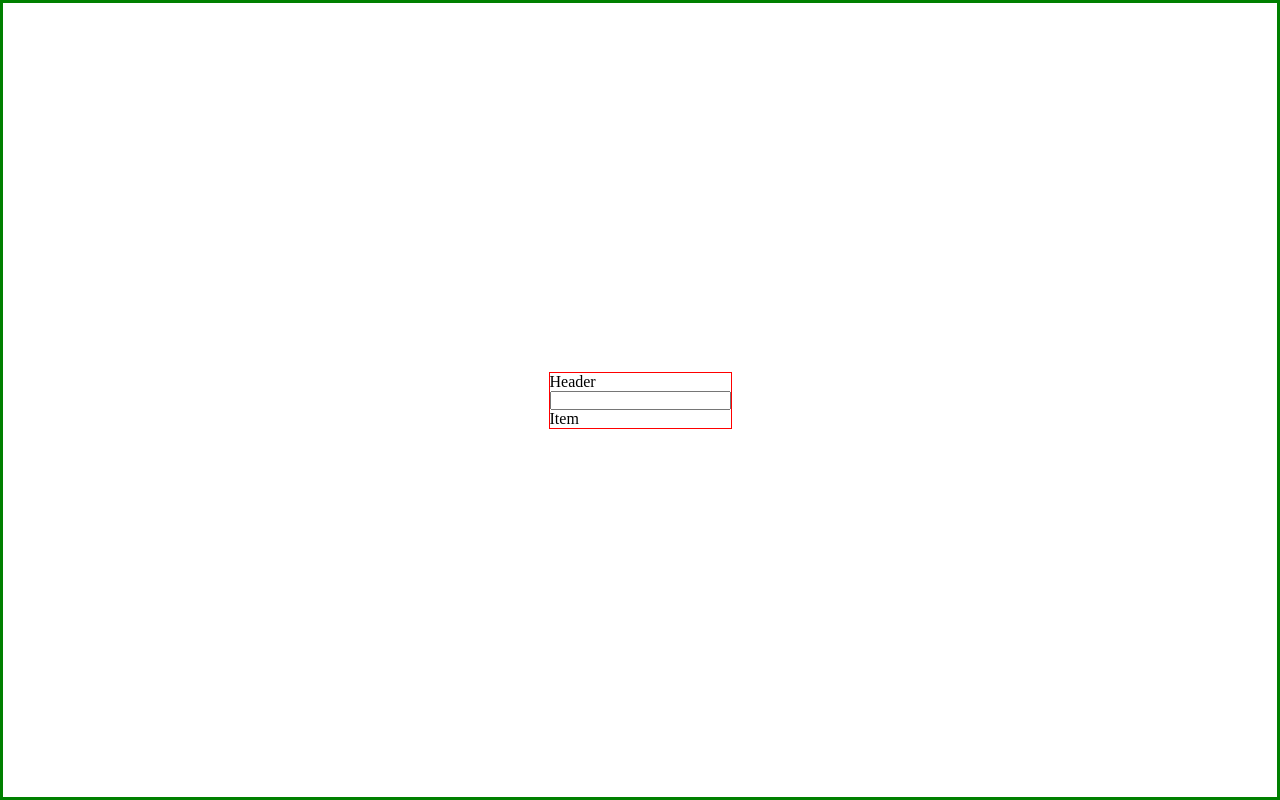
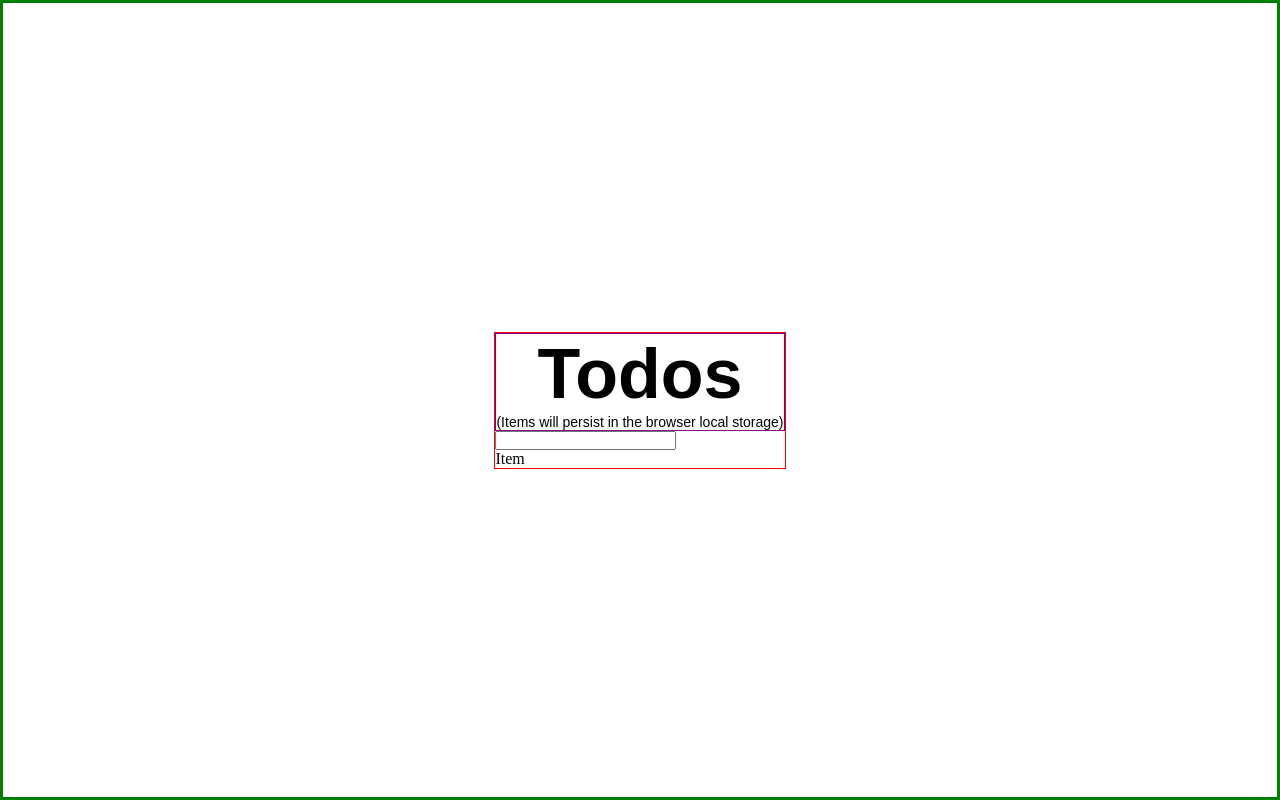
Before and after one commit to M-AminAlizadeh/microverse-todo-list-app-react, a React (Create React App) app: page / in a window 1280 px wide. Built offline with nearby package versions, Linux system fonts and the light colour scheme.

Commit message:
Build Header initial structure

```diff
--- a/src/Components/Header.js
+++ b/src/Components/Header.js
@@ -1,3 +1,8 @@
-const Header = () => <>Header</>;
+const Header = () => (
+  <div className="todo-header">
+    <h1>Todos</h1>
+    <p>(Items will persist in the browser local storage)</p>
+  </div>
+);
 
 export default Header;
--- a/src/Style/style.css
+++ b/src/Style/style.css
@@ -15,3 +15,20 @@
 .todo-container {
   border: 1px solid red;
 }
+
+/* Header */
+.todo-header {
+  border: 1px solid purple;
+  text-align: center;
+  font-family: sans-serif;
+}
+
+.todo-header h1 {
+  font-size: 70px;
+}
+
+.todo-header p {
+  font-size: 14px;
+}
+
+/* Input */
```
